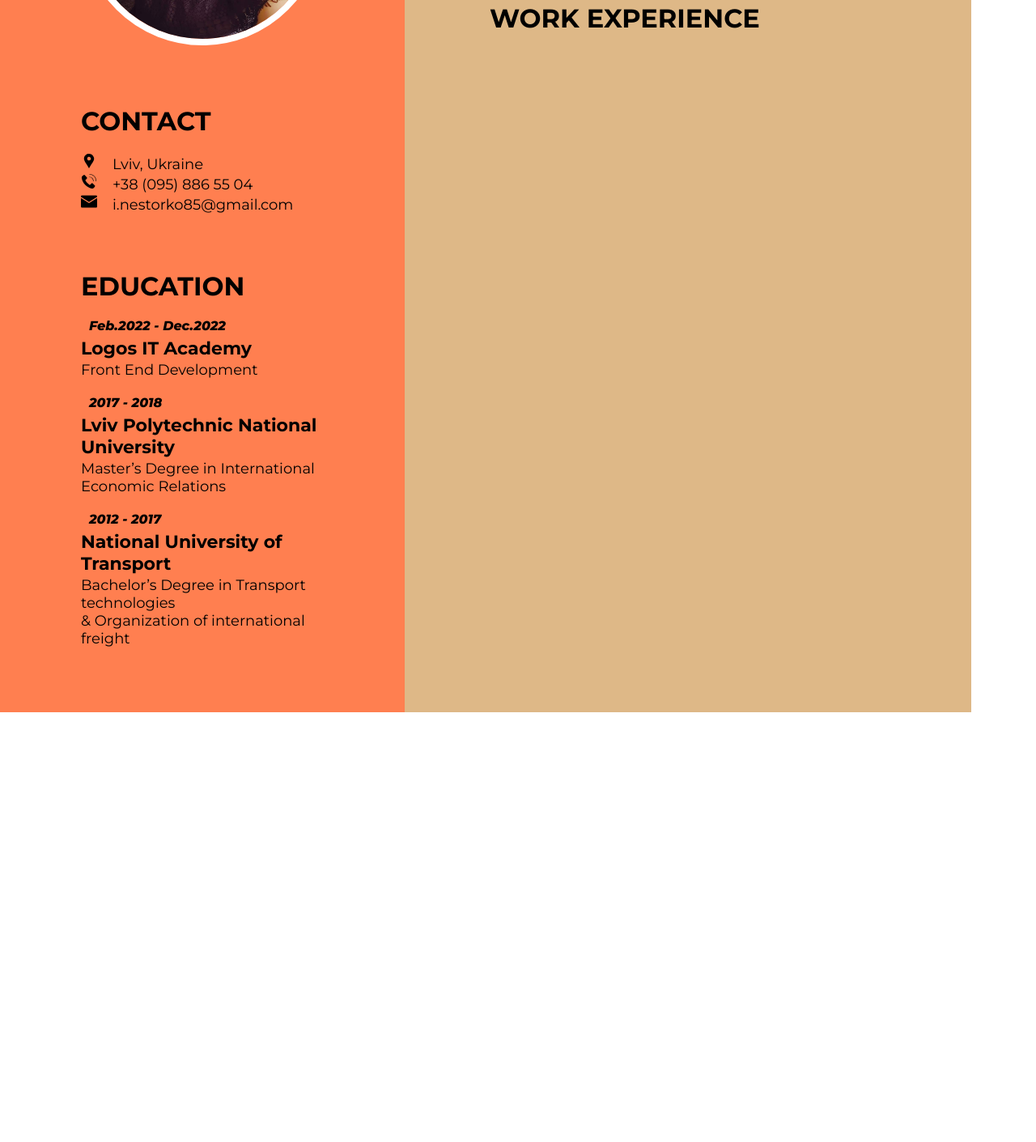
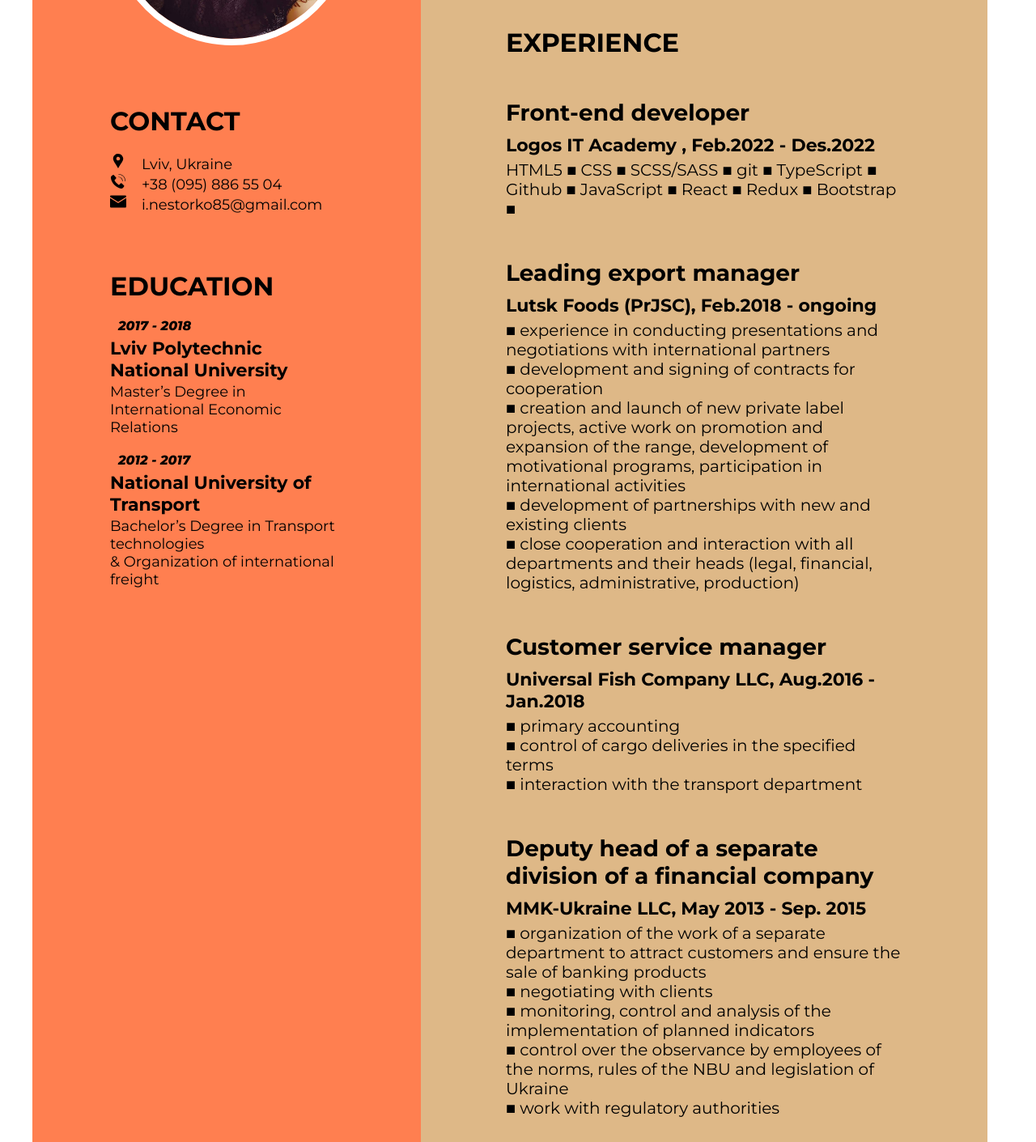
Before and after one commit to NestorkoI/nestorkoI.github.io, a plain HTML site: page index.html in a window 1280 px wide. Shown: the part 314-1725 px from the top of the page at 81% size. Before the commit the page ends 1194 px from the top, so only its background shows below. Drawn offline with Linux system fonts and the light colour scheme.

Commit message:
Add information about experience

```diff
--- a/index.html
+++ b/index.html
@@ -55,11 +55,11 @@
 
                     <div class="educationInfo">
                         <h3 class="header">EDUCATION</h3>
-                        <div class="partEducation">
+                        <!-- <div class="partEducation">
                             <p class="periodStudy"><b>Feb.2022 - Dec.2022</b></p>
                             <h4 class="nameUniversity">Logos IT Academy</h4>
                             <p class="degree">Front End Development</p>
-                        </div>
+                        </div> -->
                         <div class="partEducation">
                             <p class="periodStudy"><b>2017 - 2018</b></p>
                             <h4 class="nameUniversity">Lviv Polytechnic National University</h4>
@@ -76,6 +76,7 @@
                 </div>
             </div>
         </div>
+
         <div class="aboutMyExperience">
             <div class="containerBoxExp">
                  <div class="stylrName">
@@ -84,7 +85,52 @@
 
                  </div>
 
-                 <h3 class="header">WORK EXPERIENCE</h3>
+                 <h3 class="header">EXPERIENCE</h3>
+                 <div class="aboutLogos navigate">
+                    <h4 class="nameProfession">Front-end developer</h4>
+                    <h5 class="workingPlace">Logos IT Academy , Feb.2022 - Des.2022</h5>
+                    <p class="achievement">
+                       HTML5 ■ CSS ■ SCSS/SASS ■  git ■ TypeScript ■ Github ■ JavaScript ■ React ■ Redux ■ Bootstrap ■
+                    </p>
+                </div>
+
+
+                <div class="aboutRuna navigate">
+                    <h4 class="nameProfession">Leading export manager</h4>
+                    <h5 class="workingPlace">Lutsk Foods (PrJSC), Feb.2018 - ongoing</h5>
+                    <p class="achievement">
+                        ■ experience in conducting presentations and negotiations with international partners<br>
+                        ■ development and signing of contracts for cooperation<br>
+                        ■ creation and launch of new private label projects, active work on promotion and expansion of the
+                          range, development of motivational programs, participation in international activities<br>
+                        ■ development of partnerships with new and existing clients<br>
+                        ■ close cooperation and interaction with all departments and their heads
+                          (legal, financial, logistics, administrative, production)
+                    </p>
+                </div>
+
+                <div class="aboutFishCompany navigate">
+                    <h4 class="nameProfession">Customer service manager</h4>
+                    <h5 class="workingPlace">Universal Fish Company LLC, Aug.2016 - Jan.2018</h5>
+                    <p class="achievement">
+                        ■ primary accounting<br>
+                        ■ control of cargo deliveries in the specified terms<br>
+                        ■ interaction with the transport department<br>
+                    </p>
+                </div>
+
+                <div class="aboutBank navigate">
+                    <h4 class="nameProfession">Deputy head of a separate division of a financial company</h4>
+                    <h5 class="workingPlace">MMK-Ukraine LLC, May 2013 - Sep. 2015</h5>
+                    <p class="achievement">
+                        ■ organization of the work of a separate department to attract customers and ensure the sale of
+                          banking products<br>
+                        ■ negotiating with clients<br>
+                        ■ monitoring, control and analysis of the implementation of planned indicators<br>
+                        ■ control over the observance by employees of the norms, rules of the NBU and legislation of Ukraine<br>
+                        ■ work with regulatory authorities<br>
+                    </p>
+                </div>
 
 
             </div>
@@ -97,66 +143,7 @@
 
 
 
-    <!-- <div class="personalContact">
-        <div class="containerPrivateInfo">
 
-            <div class="styleFoto">
-                <img src="./img/photo.jpg" alt="img">
-
-            </div>
-
-        <div class="onlyContact">
-            <div class="contactInfo">
-                <h3>CONTACT</h3>
-
-                <div class="userLocation">
-                    <svg xmlns="http://www.w3.org/2000/svg" width="20px" height="20px" viewBox="0 0 100 100"><path d="M79.535 27.4c-.32-1.201-.971-2.48-1.452-3.6C72.324 9.96 59.741 5 49.581 5 35.98 5 21 14.12 19 32.919v3.841c0 .16.055 1.6.134 2.32 1.121 8.959 8.19 18.48 13.47 27.439 5.68 9.599 11.574 19.041 17.415 28.479 3.6-6.159 7.188-12.399 10.707-18.399.959-1.761 2.071-3.521 3.031-5.201.64-1.119 1.862-2.238 2.421-3.279C71.857 57.722 81 47.24 81 36.92v-4.24c0-1.119-1.387-5.039-1.465-5.28M49.83 46.68c-3.998 0-8.374-1.999-10.534-7.52-.322-.879-.296-2.64-.296-2.801v-2.48c0-7.038 5.976-10.239 11.175-10.239 6.4 0 11.351 5.121 11.351 11.521S56.23 46.68 49.83 46.68"/></svg>
-                    <p class="styleSvg">Lviv, Ukraine</p>
-                </div>
-
-                <div class="userPhone">
-                    <svg xmlns="http://www.w3.org/2000/svg" width="20px" height="20px" viewBox="0 0 64 64"><g data-name="Layer 3"><path d="M60,31.81a1,1,0,0,1-1-1C59,16.57,47.75,5,33.89,5a1,1,0,1,1,0-2C48.84,3,61,15.48,61,30.83A1,1,0,0,1,60,31.81Z"/><path d="M49.1 31.81a1 1 0 0 1-1-1A14.46 14.46 0 0 0 33.89 16.17a1 1 0 0 1 0-2 16.43 16.43 0 0 1 16.2 16.62A1 1 0 0 1 49.1 31.81zM55 52.83a19.93 19.93 0 0 1-5.31 6.6A7.25 7.25 0 0 1 44 60.9c-9.07-1.54-18-5.52-26.91-14.28-8.51-9.13-12.5-18.45-14-27.76A7.74 7.74 0 0 1 4.52 13 19.51 19.51 0 0 1 11 7.5a2.61 2.61 0 0 1 3.78 0l8.81 9.15a3.11 3.11 0 0 1 0 4.24l-6.24 6.77C20 33.47 29.79 43.55 35.41 46.27L42 39.84a2.91 2.91 0 0 1 4.12 0l8.9 9A2.81 2.81 0 0 1 55 52.83z"/></g></svg>
-                    <p class="styleSvg">+38 (095) 886 55 04 </p>
-                </div>
-
-                <div class="userEmail">
-                    <svg xmlns="http://www.w3.org/2000/svg" width="20px" height="20px" viewBox="0 0 128 96"><path d="M0 11.283V8a8 8 0 0 1 8-8h112a8 8 0 0 1 8 8v3.283l-64 40zm66.12 48.11a4.004 4.004 0 0 1-4.24 0L0 20.717V88a8 8 0 0 0 8 8h112a8 8 0 0 0 8-8V20.717z" data-name="Layer 2"/></svg>
-                    <p class="styleSvg">i.nestorko85@gmail.com</p>
-                </div>
-            </div>
-
-            <div class="educationInfo">
-                <h3>EDUCATION</h3>
-
-                <p>2017 - 2018</p>
-                <h4>Lviv Polytechnic National University</h4>
-                <p>Master’s Degree in International Economic Relations</p>
-
-                <p>2012 - 2017</p>
-                <h4>National University of Transport</h4>
-                <p>Bachelor’s Degree in Transport technologies
-                    <br> & Organization of international freight
-                </p>
-
-                <p>Feb.2022 - Dec.2022</p>
-                <h4>Logos IT Academy</h4>
-                <p>Front End Development</p>
-
-
-            </div>
-
-
-
-
-            </div>
-
-
-        </div>
-
-
-
-     </div>
-     <div class="infoAboutExperience"></div> -->
 </body>
 
 </html>
--- a/style.css
+++ b/style.css
@@ -4,10 +4,14 @@
     box-sizing: border-box;
 }
 
+body {
+    max-width: 1200px;
+    margin: 0 auto;
+}
+
 .container {
-    width: 100%;
-    margin: 0 auto;
     display: flex;
+
 }
 
 .aboutMe {
@@ -23,8 +27,6 @@
     background-color: burlywood;
 }
 
-
-
 .containerBox{
     width: 60%;
     margin: 0 auto;
@@ -33,12 +35,10 @@
 .containerBoxExp {
     width: 70%;
     margin: 0 auto;
-
-
 }
 
 .stylrName {
-   padding-top: 90px;
+   padding-top: 120px;
    margin-bottom: 110px;
 }
 
@@ -49,8 +49,6 @@
     border-radius: 50%;
     border: 8px solid white;
 }
-
-
 
 .styleSvg {
     margin-left: 15px;
@@ -85,6 +83,38 @@
     font-size: 22px;
 }
 
+.nameProfession {
+
+    font-family: 'Montserrat', sans-serif;
+    font-weight: 600;
+    margin-top: 5px;
+    margin-bottom: 2px;
+    font-size: 28px;
+
+}
+
+.workingPlace {
+    font-family: 'Montserrat', sans-serif;
+    font-weight: 600;
+    margin-top: 10px;
+    margin-bottom: 5px;
+    font-size: 22px;
+
+}
+
+.achievement {
+
+    font-family: 'Montserrat', sans-serif;
+    font-weight: 400;
+    margin-top: 5px;
+    margin-bottom: 2px;
+    font-size: 20px;
+    /* margin-left: 10px; */
+
+}
+
+
+
 .periodStudy {
     font-family: 'Montserrat', sans-serif;
     font-weight: 400;
@@ -96,10 +126,8 @@
 
     font-family: 'Montserrat', sans-serif;
     font-weight: 700;
-    /* font-style: italic; */
     font-size: 48px;
     margin-bottom: 20px;
-
 }
 
 .positionTitle {
@@ -108,3 +136,9 @@
     font-size: 32px;
     margin-left: 45px;
 }
+
+.navigate {
+
+    margin-top: 50px;
+    margin-bottom: 30px;
+}
```
